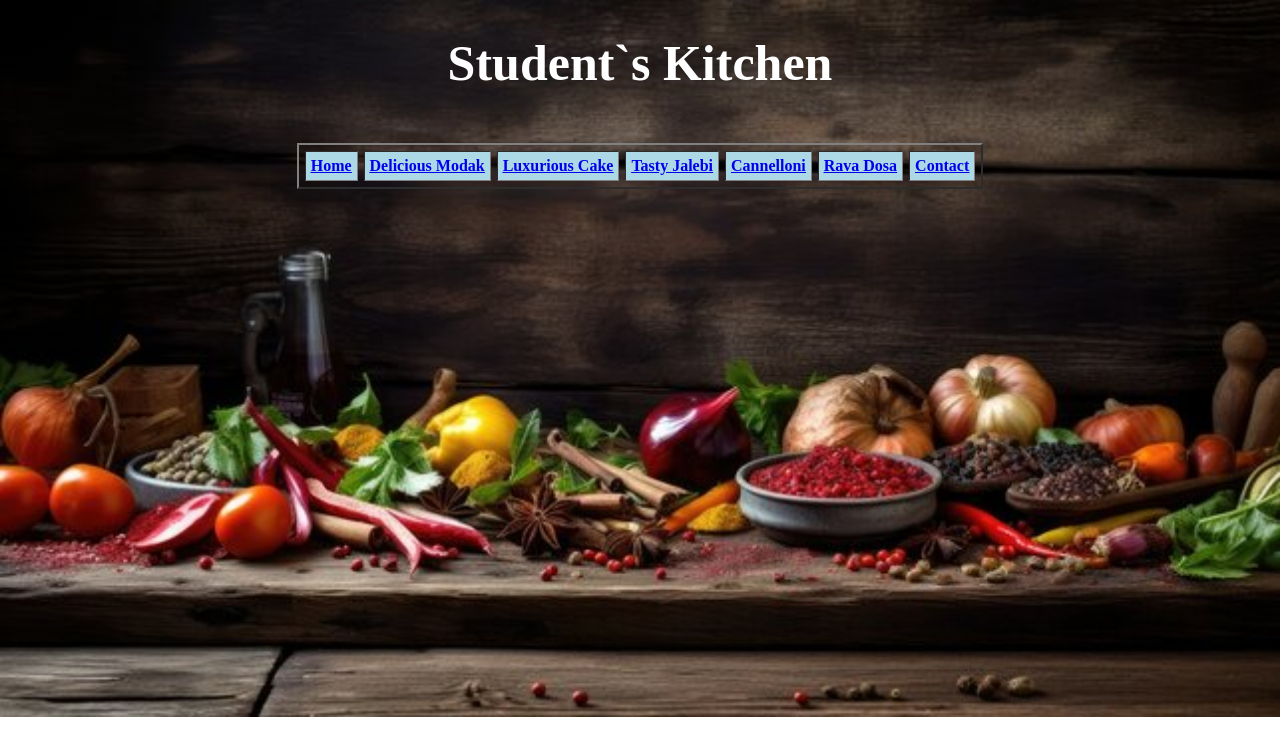
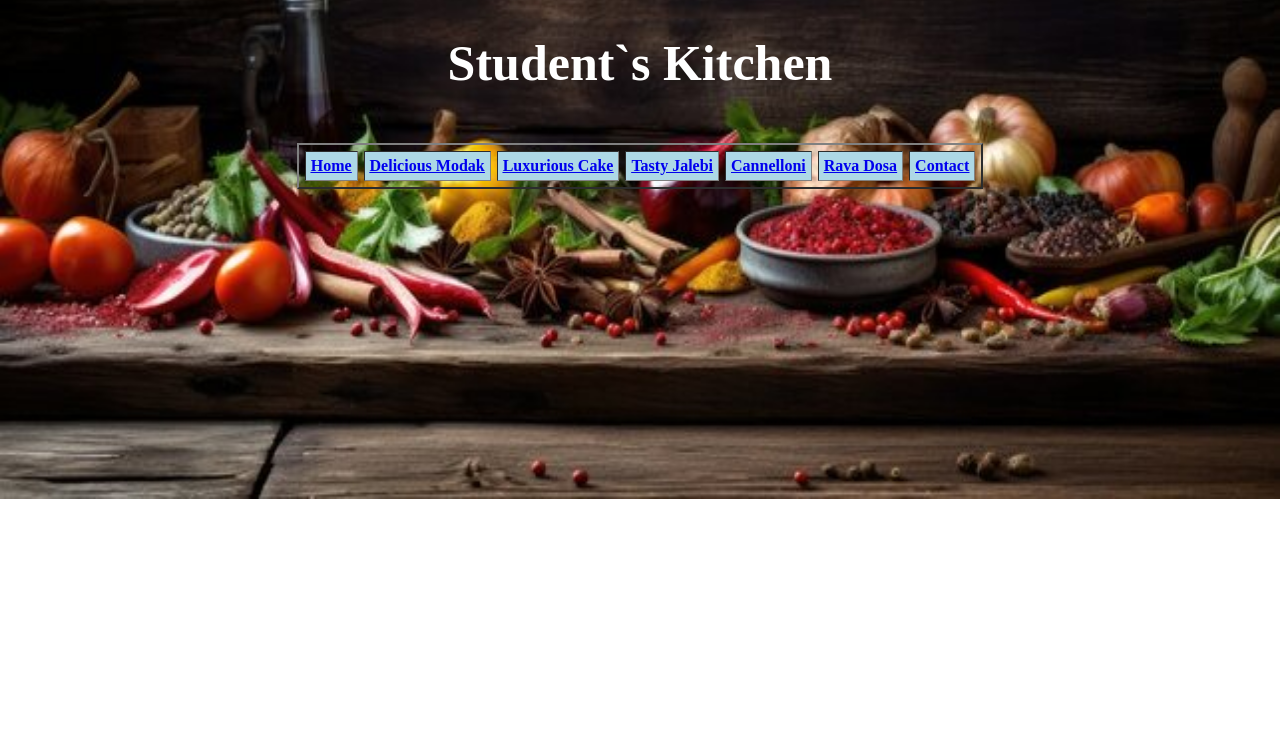
Before and after one commit to Vaishustudent/Students.Recipe, a plain HTML site: page index.html in a window 1280 px wide. Drawn offline with Linux system fonts and the light colour scheme.

Commit message:
Update index.html

```diff
--- a/index.html
+++ b/index.html
@@ -9,6 +9,8 @@ body {
   background-image: url('bg3.jpg');
   background-repeat: no-repeat;
   background-size: cover;
+  background-size: 100vw 100vh;
+  background-position: center;
   height: 100%;
   }
 h1 { font-size:50px;}
```
